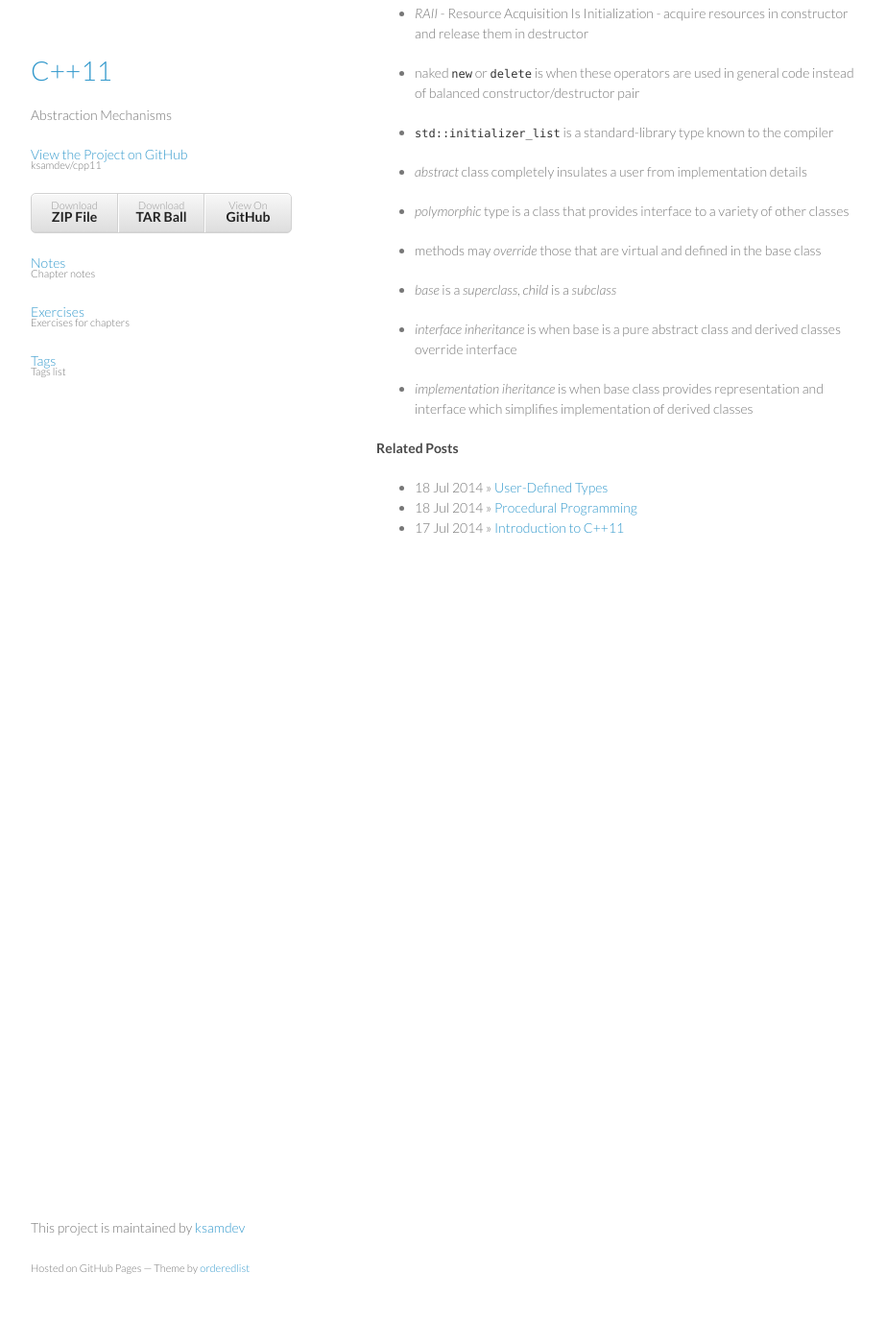
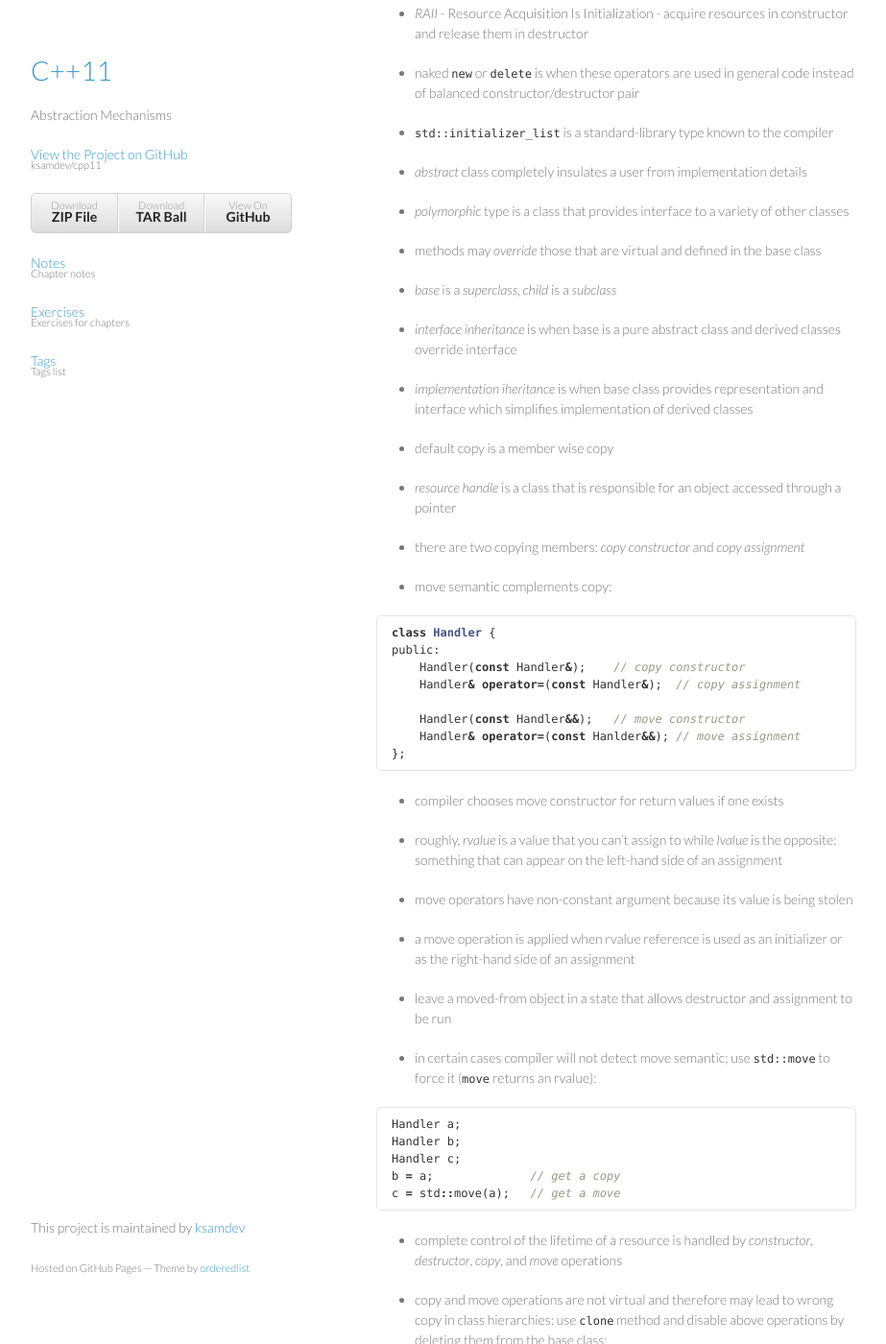
Before and after one commit to musasesay/cpp11, a Jekyll site: the page built from _posts/chapter3/2014-07-21-abstraction_mechanisms.md, in a window 1280 px wide and 1400 px high, scrolled down 575 px. Shown: the whole window at 96% size, without its empty margins (178-1101 px from the left). Built offline with Jekyll 4.4.1, drawn with Linux system fonts in a browser that asks for light colours; Markdown is read by kramdown in place of the engine named in the settings; before the commit the page ends 1205 px from its top, so only the background shows below that; some of the changed text lies outside the part shown.

Commit message:
Review abstraction mechanisms

````diff
--- a/_posts/chapter3/2014-07-21-abstraction_mechanisms.md
+++ b/_posts/chapter3/2014-07-21-abstraction_mechanisms.md
@@ -3,9 +3,29 @@ title: Abstraction Mechanisms
 categories: notes
 layout: post
 chapter: 3
-tags: stack heap inline overload RAII concrete abstract polymorphic override
-      base superclass derived subclass inheritance heap initializer_list new
-      delete
+tags:
+  - stack
+  - heap
+  - inline
+  - overload
+  - RAII
+  - concrete
+  - abstract
+  - polymorphic
+  - override
+  - base
+  - superclass
+  - derived
+  - subclass
+  - inheritance
+  - heap
+  - initializer_list
+  - new
+  - delete
+  - copy
+  - resource handle
+  - copy
+  - move
 ---
 
 * *stack* is a statically allocated memory
@@ -49,3 +69,67 @@ tags: stack heap inline overload RAII concrete abstract polymorphic override
 
 * *implementation iheritance* is when base class provides representation and
   interface which simplifies implementation of derived classes
+
+* default copy is a member wise copy
+
+* *resource handle* is a class that is responsible for an object accessed
+  through a pointer
+
+* there are two copying members: *copy constructor* and *copy assignment*
+
+* move semantic complements copy:
+
+```c++
+class Handler {
+public:
+    Handler(const Handler&);    // copy constructor
+    Handler& operator=(const Handler&);  // copy assignment
+
+    Handler(const Handler&&);   // move constructor
+    Handler& operator=(const Hanlder&&); // move assignment
+};
+```
+
+* compiler chooses move constructor for return values if one exists
+
+* roughly, *rvalue* is a value that you can't assign to while *lvalue* is the
+  opposite: something that can appear on the left-hand side of an assignment
+
+* move operators have non-constant argument because its value is being stolen
+
+* a move operation is applied when rvalue reference is used as an initializer or
+  as the right-hand side of an assignment
+
+* leave a moved-from object in a state that allows destructor and assignment to
+  be run
+
+* in certain cases compiler will not detect move semantic; use `std::move` to
+  force it (`move` returns an rvalue):
+
+```c++
+Handler a;
+Handler b;
+Handler c;
+b = a;              // get a copy
+c = std::move(a);   // get a move
+```
+
+* complete control of the lifetime of a resource is handled by *constructor*,
+  *destructor*, *copy*, and *move* operations
+
+* copy and move operations are not virtual and therefore may lead to wrong copy
+  in class hierarchies: use `clone` method and disable above operations by
+  deleting them from the base class:
+
+```c++
+class Base {
+public:
+    Base(const Base&) =delete;  // no copy
+    Base& operator=(const Base&) =delete;
+
+    Base(Base&&) =delete;  // no move
+    Base& operator=(Base&&) =delete;
+};
+```
+
+* move operations are automatically generated unless there is a destructor
````
